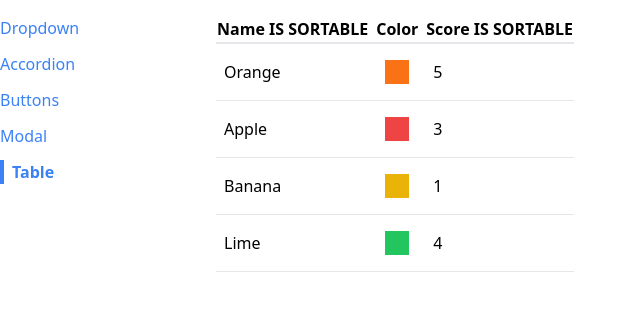
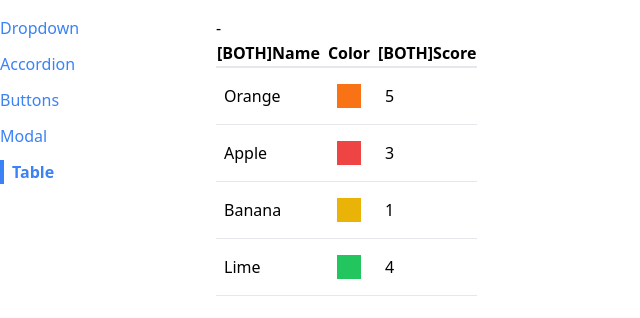
Before and after one commit to ernest-heh/react-components, a React (Create React App) app: page /table in a window 1280 px wide. Shown: the top 318 px of the page, without its empty margins (0-640 px from the left). Built offline with nearby package versions, Linux system fonts and the light colour scheme.

Commit message:
add logic to render up & down icons on sortable header columns

```diff
--- a/src/components/SortableTable.js
+++ b/src/components/SortableTable.js
@@ -1,11 +1,24 @@
+import { useState } from "react";
 import Table from "./Table";
 
 function SortableTable(props) {
-  // ACCESS CONFIG FROM PROPS
-  const { config } = props;
+  const [sortOrder, setSortOrder] = useState(null);
+  const [sortBy, setSortBy] = useState(null);
+
+  // ACCESS CONFIG & DATA FROM PROPS (DESTRUCTURING)
+  const { config, data } = props;
 
   const handleClick = (label) => {
-    console.log(label);
+    if (sortOrder === null) {
+      setSortOrder("asc");
+      setSortBy(label);
+    } else if (sortOrder === "asc") {
+      setSortOrder("desc");
+      setSortBy(label);
+    } else if (sortOrder === "desc") {
+      setSortOrder(null);
+      setSortBy(null);
+    }
   };
 
   const updatedConfig = config.map((column) => {
@@ -18,14 +31,54 @@ function SortableTable(props) {
       ...column,
       header: () => (
         <th onClick={() => handleClick(column.label)}>
-          {column.label} IS SORTABLE
+          {getIcons(column.label, sortBy, sortOrder)}
+          {column.label}
         </th>
       ),
     };
   });
 
+  // ONLY SORT DATA IF sortOrder && sortBy !null
+  // MAKE A COPY OF 'data' prop (BECAUSE .sort MUTATES THE ORIGINAL)
+  // FIND THE CORRECT sortValue FUNCTION & USE IT FOR SORTING
+  let sortedData = data;
+  if (sortOrder && sortBy) {
+    const { sortValue } = config.find((column) => column.label === sortBy);
+    sortedData = [...data].sort((a, b) => {
+      const valueA = sortValue(a);
+      const valueB = sortValue(b);
+
+      const reverseOrder = sortOrder === "asc" ? 1 : -1;
+
+      if (typeof valueA === "string") {
+        return valueA.localeCompare(valueB) * reverseOrder;
+      } else {
+        return (valueA - valueB) * reverseOrder;
+      }
+    });
+  }
+
   // PASS ALL PROPS TO TABLE COMPONENT, OVERRIDE CONFIG WITH updatedConfig
-  return <Table {...props} config={updatedConfig} />;
+  return (
+    <div>
+      {sortOrder} - {sortBy}
+      <Table {...props} data={sortedData} config={updatedConfig} />
+    </div>
+  );
+}
+
+function getIcons(label, sortBy, sortOrder) {
+  if (label !== sortBy) {
+    return "[BOTH]";
+  }
+
+  if (sortOrder === null) {
+    return "[BOTH]";
+  } else if (sortOrder === "asc") {
+    return "[UP]";
+  } else if (sortOrder === "desc") {
+    return "[DOWN]";
+  }
 }
 
 export default SortableTable;
```
